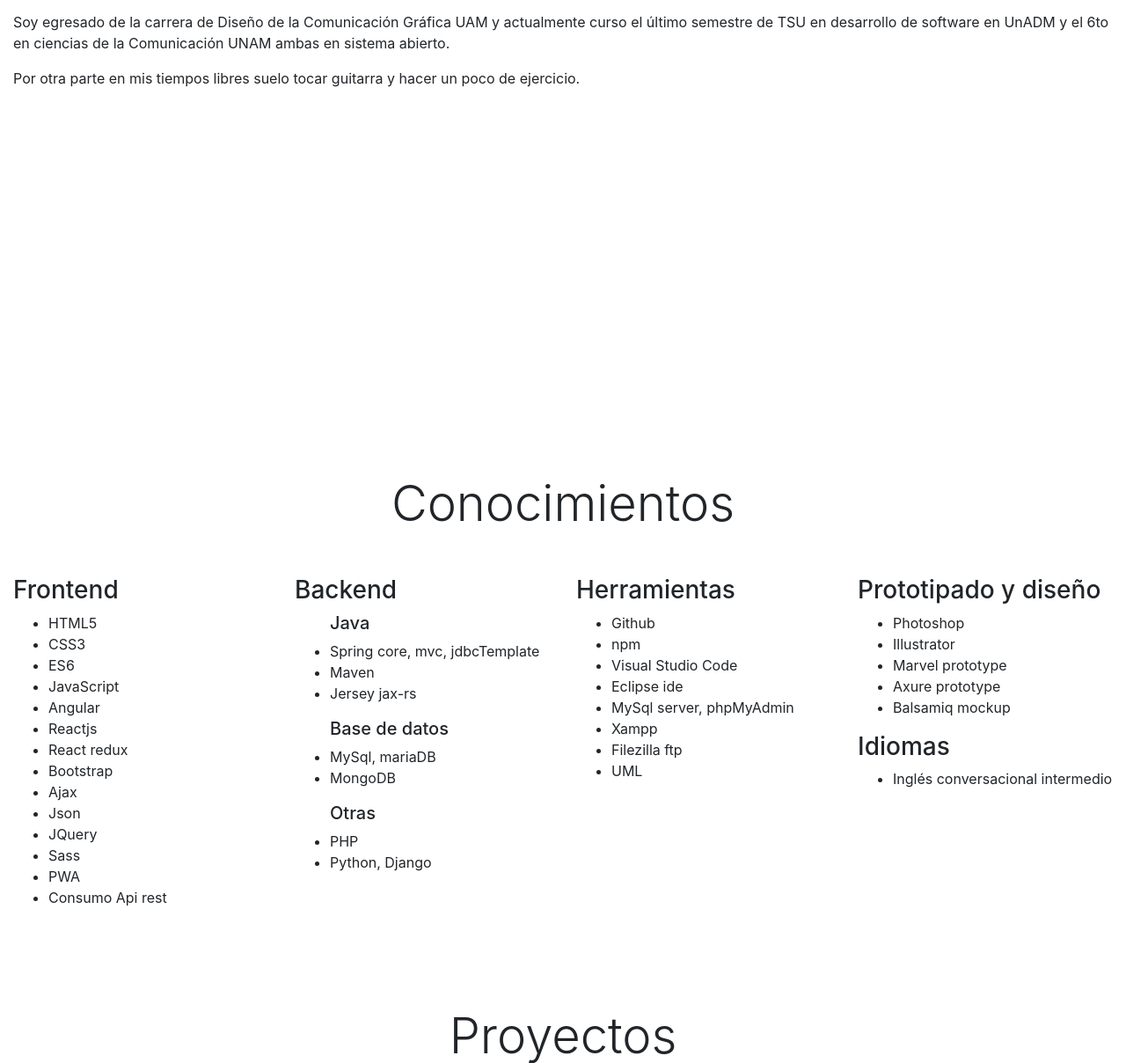
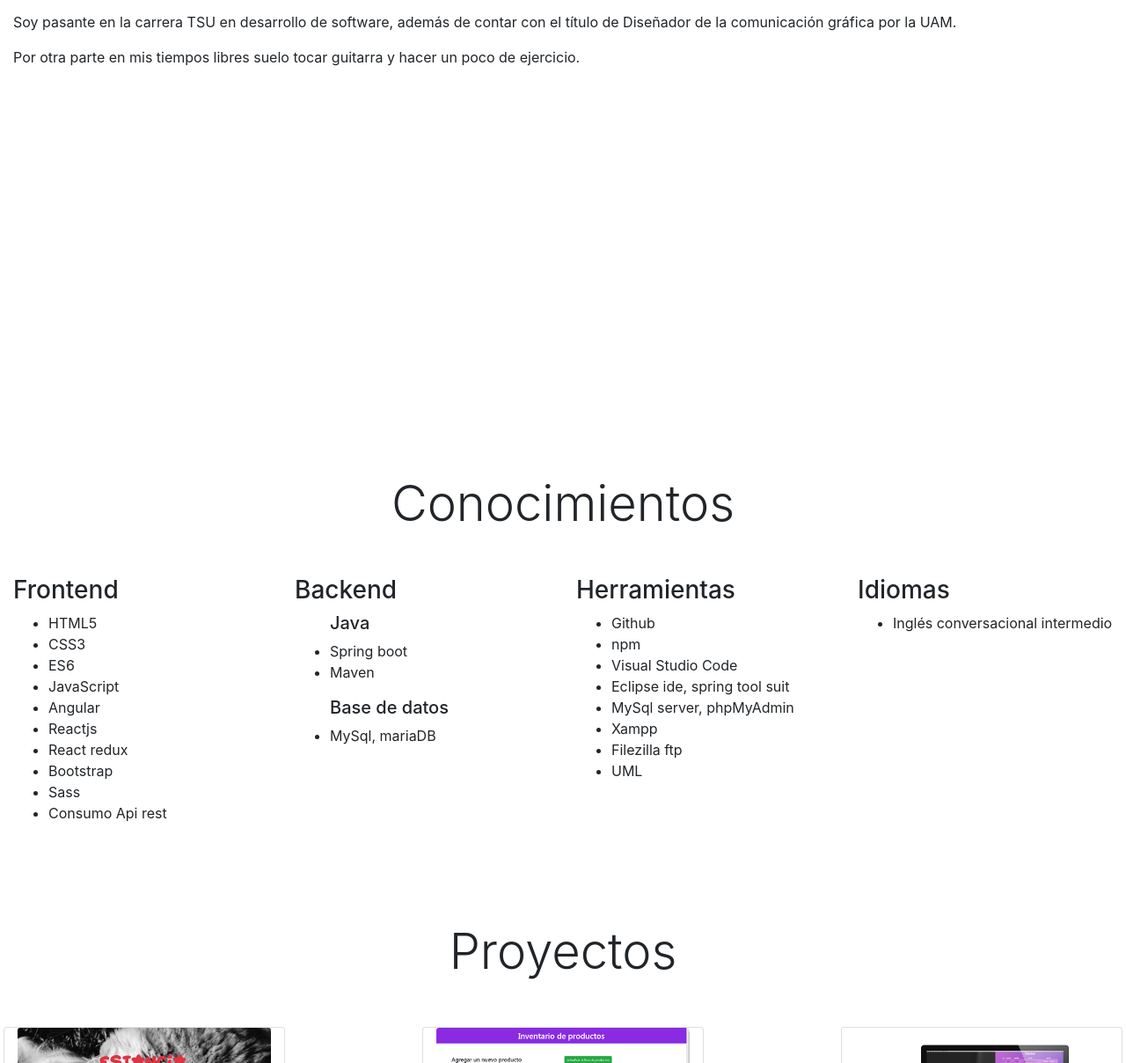
Before and after one commit to planetoide/book, a plain HTML site: page index.html in a window 1280 px wide. Shown: the part 477-1685 px from the top of the page at 88% size. Drawn offline with nearby package versions, Linux system fonts and the light colour scheme.

Commit message:
cambios en la descripción y habilidades

```diff
--- a/index.html
+++ b/index.html
@@ -32,10 +32,9 @@
 		<!-- Seccion Inicio -->
 		<div class="row" id="inicio">
 			<div class="col-xs-12 col-md-12 d-flex flex-column justify-content-md-center">
-				<h1 class="text-center display-4">&#60 Developer & Designer &#62</h1>
-				<p>Soy <span class="font-weight-bold">Elvis M</span>, Soy diseñador gráfico con amplios conocimientos en programación tanto de frontend como backend, interesado en la experiencia del usuario comprendo la importancia del planteamiento de las aplicaciones
-				desde la metodología thinking design, me encuentro actualizado en cuanto al desarrollo de prototipado y recientes tecnologías front PWA.
-				<p>Soy egresado de la carrera de Diseño de la Comunicación Gráfica UAM y actualmente curso el último semestre de TSU en desarrollo de software en UnADM y el 6to en ciencias de la Comunicación UNAM ambas en sistema abierto.</p>
+				<h1 class="text-center display-4">&#60 Developer&#62</h1>
+				<p>Soy <span class="font-weight-bold">Elvis M</span>, Soy un programador que se desenvuelve principalmente como frontend, aunque sin problema alguno puedo realizar distintas tareas del lado del backend, en este ámbito siempre intento mantenerme al día con las nuevas herramientas para el desarrollo.
+				<p>Soy pasante en la carrera TSU en desarrollo de software, además de contar con el título de Diseñador de la comunicación gráfica por la UAM.</p>
 				<p>Por otra parte en mis tiempos libres suelo tocar guitarra y hacer un poco de ejercicio.</p>
 			</div>
 		</div>
@@ -53,11 +52,7 @@
 					<li>Reactjs</li>
 					<li>React redux</li>
 					<li>Bootstrap</li>
-					<li>Ajax</li>
-					<li>Json</li>
-					<li>JQuery</li>
 					<li>Sass</li>
-					<li>PWA</li>
 					<li>Consumo Api rest</li>
 				</ul>
 			</div>
@@ -65,19 +60,12 @@
 				<h3>Backend</h3>
 				<ul>
 					<h5>Java</h5>
-					<li>Spring core, mvc, jdbcTemplate</li>
+					<li>Spring boot</li>
 					<li>Maven</li>
-					<li>Jersey jax-rs</li>
 				</ul>
 				<ul>
 					<h5>Base de datos</h5>
 					<li>MySql, mariaDB</li>
-					<li>MongoDB</li>
-				</ul>
-				<ul>
-					<h5>Otras</h5>
-					<li>PHP</li>
-					<li>Python, Django</li>
 				</ul>
 			</div>
 			<div class="col-xs-12 col-md-3">
@@ -86,7 +74,7 @@
 					<li>Github</li>
 					<li>npm</li>
 					<li>Visual Studio Code</li>
-					<li>Eclipse ide</li>
+					<li>Eclipse ide, spring tool suit</li>
 					<li>MySql server, phpMyAdmin</li>
 					<li>Xampp</li>
 					<li>Filezilla ftp</li>
@@ -94,14 +82,6 @@
 				</ul>
 			</div>
 			<div class="col-xs-12 col-md-3">
-				<h3>Prototipado y diseño</h3>
-				<ul>
-					<li>Photoshop</li>
-					<li>Illustrator</li>
-					<li>Marvel prototype</li>
-					<li>Axure prototype</li>
-					<li>Balsamiq mockup</li>
-				</ul>
 				<h3>Idiomas</h3>
 				<ul>
 					<li>Inglés conversacional intermedio</li>
```
